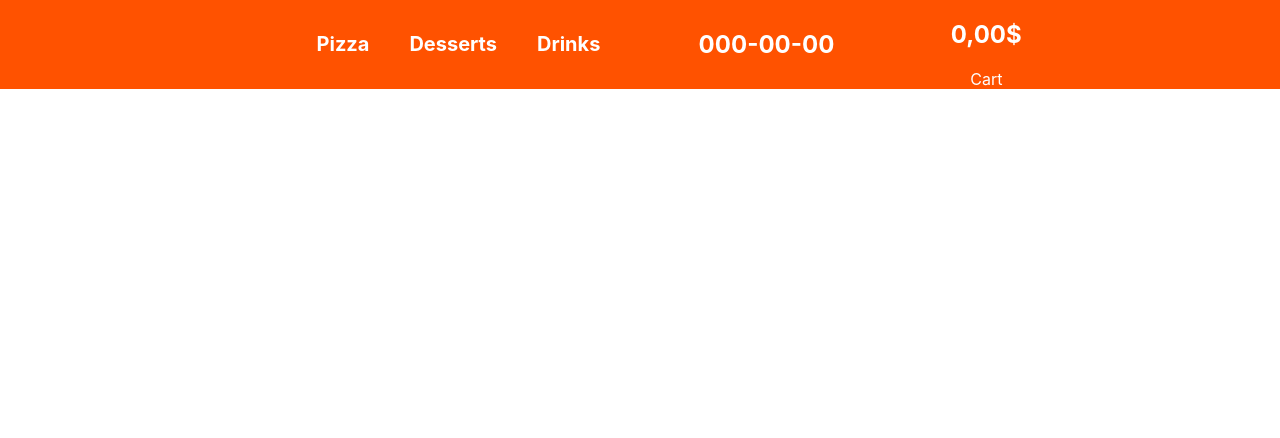
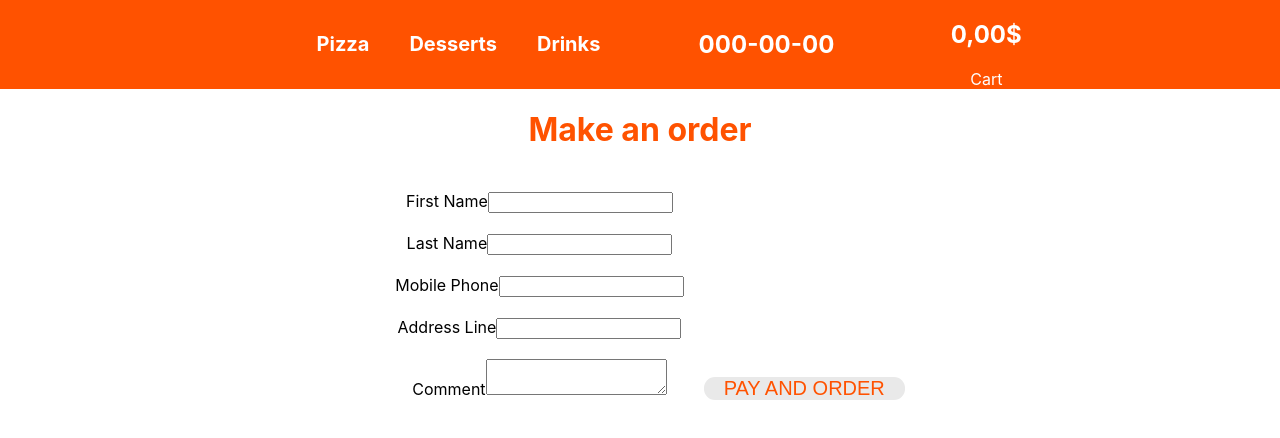
Before and after one commit to julia-deko/Pizza-Delivery-Website-React-Redux, a React (Create React App) app: page /order in a window 1280 px wide. Shown: the top 438 px of the page. Built offline with nearby package versions, Linux system fonts and the light colour scheme.

Commit message:
implement oder form component

```diff
--- a/src/App.js
+++ b/src/App.js
@@ -5,6 +5,8 @@ import { PizzaList } from './app/components/PizzaList/PizzaList';
 import { DrinkList } from './app/components/DrinksList/DrinksList';
 import { DessertsList } from './app/components/DessertsList/DessertsList';
 import { Cart } from './app/components/Cart/Cart';
+import { OrderForm } from './app/components/OrderForm/OrderForm';
+
 
 function App(props) {
   return (
@@ -15,6 +17,7 @@ function App(props) {
             <Route path="/desserts" element={<DessertsList />} />
             <Route path="/drinks" element={<DrinkList />} />
             <Route path="/cart" element={<Cart />} />
+            <Route path="/order" element={<OrderForm /> } />
           </Routes>
         </div>
   );
--- a/src/app/components/Cart/Cart.js
+++ b/src/app/components/Cart/Cart.js
@@ -2,6 +2,7 @@ import { useSelector, useDispatch } from "react-redux"
 import { addItem, removeItem } from "../../features/CartSlice";
 import { useMemo } from "react";
 import { CartItem } from "../CartItem/CartItem";
+import { Link } from "react-router-dom";
 
 export function Cart() {
 
@@ -28,6 +29,10 @@ export function Cart() {
                     } )
                 }
             </div>
+            <br />
+            <div>
+                <Link to="/order"><button>Order</button></Link>
+            </div>
         </div>
     )
 }
--- a/src/app/components/Item/ItemList.css
+++ b/src/app/components/Item/ItemList.css
@@ -23,3 +23,9 @@ div {
     align-items: center;
     justify-content: space-between;
 }
+
+
+.form-section div {
+    display: block;
+    margin: 20px;
+}
--- /dev/null
+++ b/src/app/components/OrderForm/OrderForm.js
@@ -0,0 +1,34 @@
+
+
+export function OrderForm() {
+    return (
+        <div>
+            <form>
+                <h1>Make an order</h1>
+                <div className="form-section">
+                    <div>
+                        <label>First Name</label>
+                        <input />
+                    </div>
+                    <div>
+                        <label>Last Name</label>
+                        <input />
+                    </div>
+                    <div>
+                        <label>Mobile Phone</label>
+                        <input />
+                    </div>
+                    <div>
+                        <label>Address Line</label>
+                        <input />
+                    </div>
+                    <div>
+                        <label>Comment</label>
+                        <textarea></textarea>
+                    </div>
+                </div>
+                <button>PAY AND ORDER</button>
+            </form>
+        </div>
+    )
+}
```
